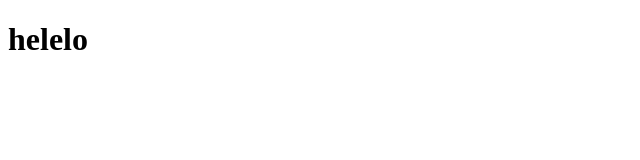
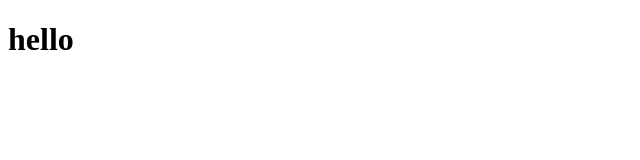
Before and after one commit to ramon-leon/test, a plain HTML site: page index.html in a window 1280 px wide. Shown: the full height of the page, 0-640 px from the left. Drawn offline with Linux system fonts and the light colour scheme.

Commit message:
change 3 1

```diff
--- a/index.html
+++ b/index.html
@@ -7,6 +7,6 @@
     <title>Document</title>
 </head>
 <body>
-    <h1>helelo</h1>
+    <h1>hello</h1>
 </body>
 </html>
```
